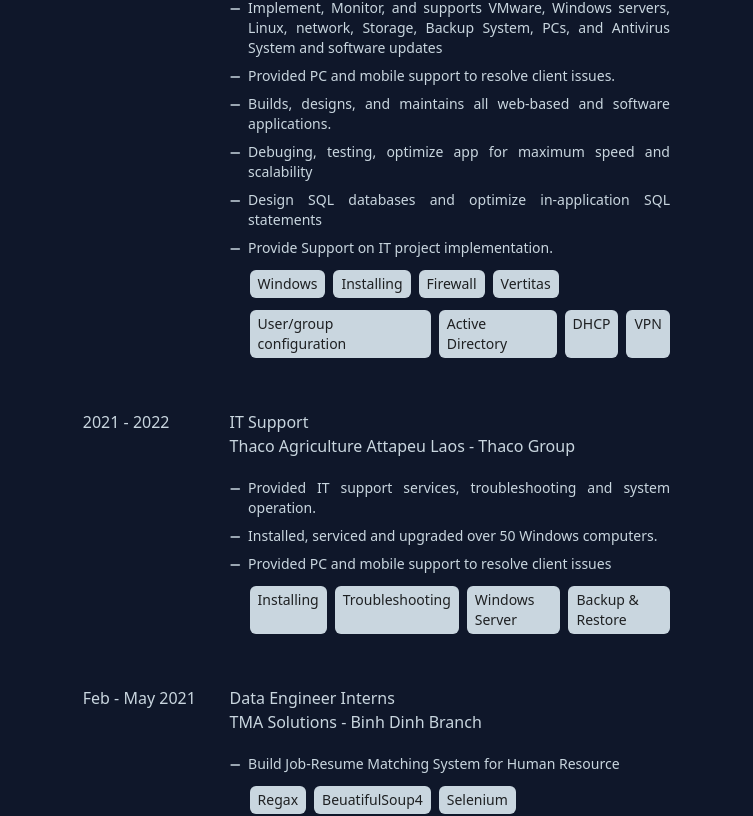
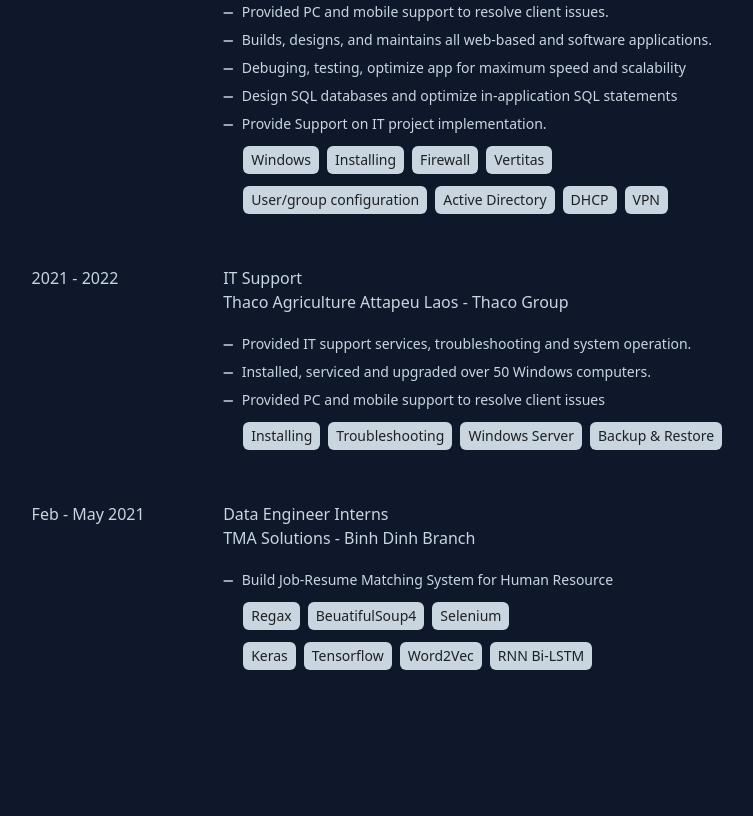
Before and after one commit to Sitouthay98/sitouthay98, a React (Vite) app: page / in a window 1280 px wide. Shown: the part 846-1662 px from the top of the page, without its empty margins (398-1151 px from the left). Built offline with nearby package versions, Linux system fonts and the light colour scheme.

Commit message:
fix white space

```diff
--- a/src/App.jsx
+++ b/src/App.jsx
@@ -20,7 +20,7 @@
         <FontAwesomeIcon className='m-3 text-2xl hover:scale-150 hover:text-primaryBtn transition-all cursor-pointer ' onClick={toggleTheme} icon={faLightbulb}/>
       </div>
 
-      <div className='mx-auto max-w-4xl grid gap-y-5 sm:grid-cols-[30%_70%]'>
+      <div className='mx-auto min-w-96 max-w-6xl grid gap-y-5 md:grid-cols-[30%_70%]'>
         <LeftSection/>
         <RightSection/>
       </div>
--- a/src/components/TechSkill/index.jsx
+++ b/src/components/TechSkill/index.jsx
@@ -1,7 +1,7 @@
 const TechSkill = ({ isHighLight, data }) =>{
     return (
         <div>
-            <div className='flex gap-2 text-sm pt-3 ml-5'>
+            <div className='flex flex-wrap gap-2 text-sm pt-3 ml-5'>
             {
                 data.map((e, i) => (
                     <div key={`${e}-tech-${i}`} className={`text-darkTitle bg-primaryText dark:bg-slate-500 dark:text-primaryTitle px-2 py-1 rounded-md ${isHighLight ? "font-semibold" : ""}`}>{e}</div>
--- a/src/index.css
+++ b/src/index.css
@@ -5,6 +5,7 @@
 @layer base{
     body {
         margin: 0;
+        width: 100%;
         @apply bg-primaryBg;
         @apply text-primaryText;
     }
```
